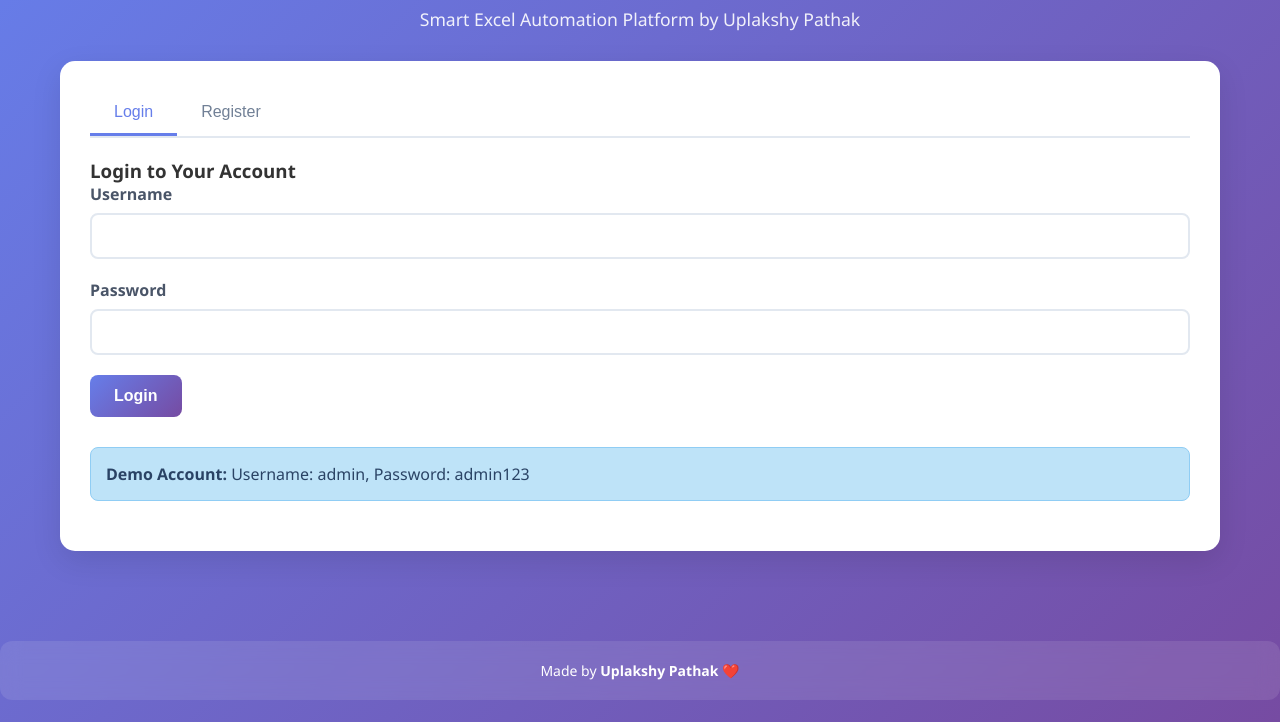
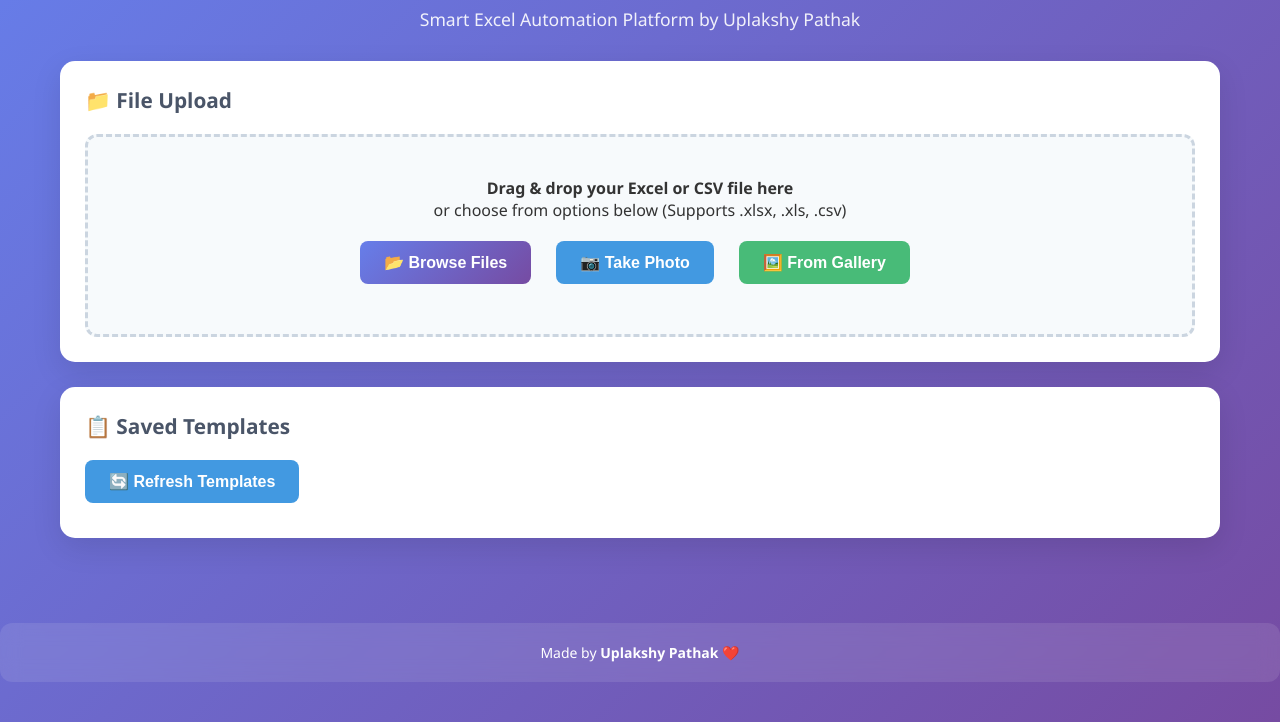
Before and after one commit to sujalpathak05/excel1ai, a website: page public/index.html in a window 1280 px wide. Shown: the part 78-800 px from the top of the page. Drawn offline with nearby package versions, Linux system fonts and the light colour scheme.

Commit message:
Bypass login/signup, open main app directly

```diff
--- a/public/app.js
+++ b/public/app.js
@@ -1,4 +1,3 @@
-
 // Global variables
 let currentData = [];
 let originalData = [];
@@ -52,9 +51,10 @@ async function verifyToken() {
 
 // Show auth section function
 function showAuthSection() {
-    document.getElementById('authSection').style.display = 'block';
-    document.getElementById('mainApp').style.display = 'none';
-    document.getElementById('userInfo').classList.add('hidden');
+    // Bypass login/signup and show main app directly
+    document.getElementById('authSection').style.display = 'none';
+    document.getElementById('mainApp').style.display = 'block';
+    document.getElementById('userInfo').classList.remove('hidden');
 }
 
 // Setup event listeners
@@ -94,11 +94,14 @@ function setupEventListeners() {
     });
 
     // Auth forms
-    document.getElementById('loginForm').addEventListener('submit', handleLogin);
-    document.getElementById('registerForm').addEventListener('submit', handleRegister);
+    // Commenting out login and register handlers to disable auth
+    // document.getElementById('loginForm').addEventListener('submit', handleLogin);
+    // document.getElementById('registerForm').addEventListener('submit', handleRegister);
 }
 
 // Authentication functions
+// Commenting out login and register handlers to disable auth
+/*
 async function handleLogin(e) {
     e.preventDefault();
     const username = document.getElementById('loginUsername').value;
@@ -181,6 +184,7 @@ async function handleRegister(e) {
         showAlert('Registration failed. Please check your connection and try again.', 'error');
     }
 }
+*/
 
 function logout() {
     authToken = null;
--- a/public/index.html
+++ b/public/index.html
@@ -381,7 +381,7 @@
         </div>
 
         <!-- Authentication Section -->
-        <div class="auth-section" id="authSection" style="display: block;">
+        <!-- <div class="auth-section" id="authSection" style="display: block;">
             <div class="tabs">
                 <button class="tab active" onclick="showTab('login')">Login</button>
                 <button class="tab" onclick="showTab('register')">Register</button>
@@ -422,10 +422,10 @@
                     <strong>Note:</strong> Your account will be created instantly and securely stored.
                 </div>
             </div>
-        </div>
+        </div> -->
 
         <!-- Main Application -->
-        <div class="main-app" id="mainApp" style="display: none;">
+        <div class="main-app" id="mainApp" style="display: block;">
             <!-- File Upload Section -->
             <div class="card">
                 <h3>📁 File Upload</h3>
```
Also changed, not shown: 1 other file.
